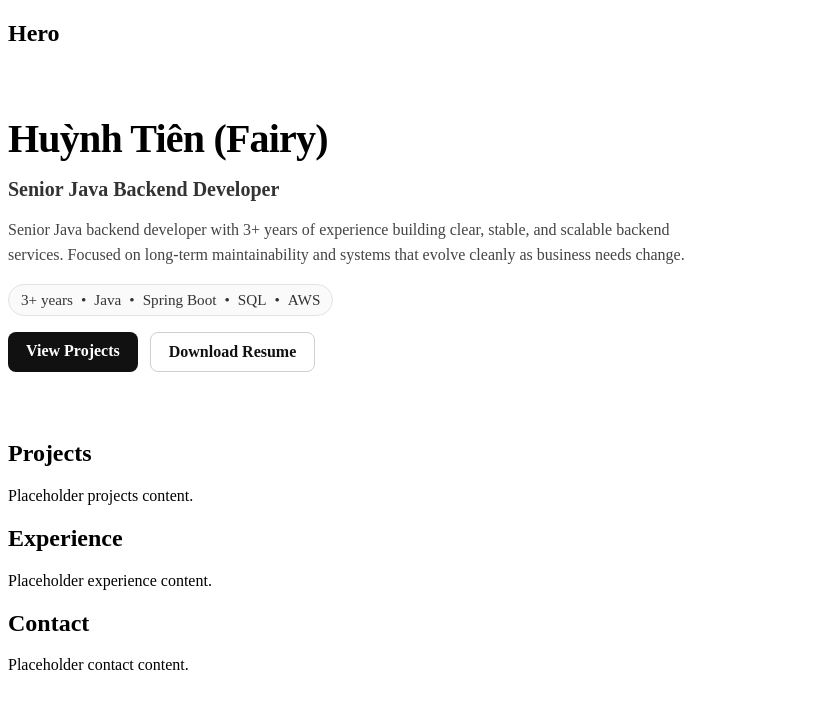
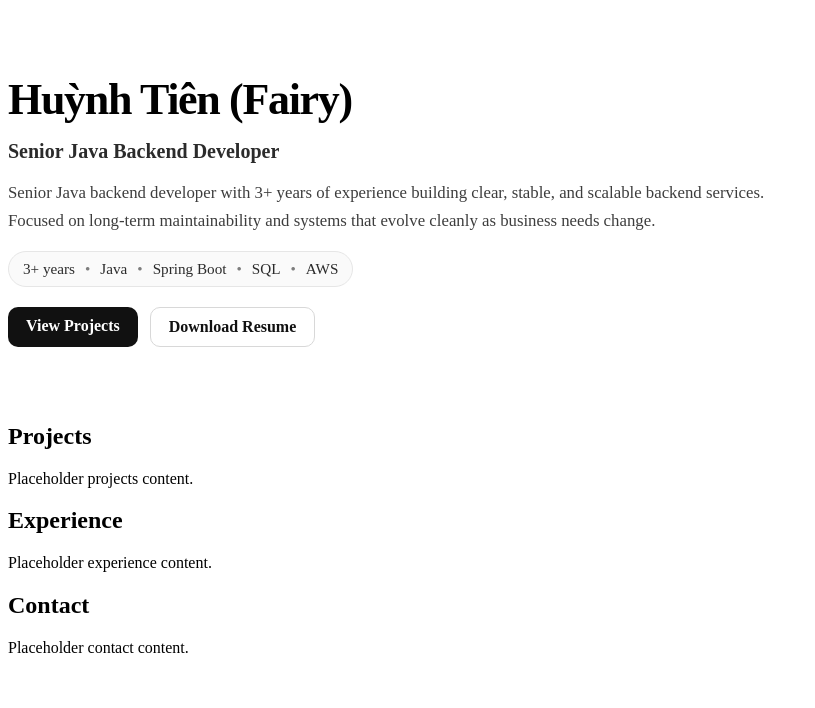
Before and after one commit to tienhuynh-tn/portfolio-tienhuynh-tn, a React (Vite) app: page / in a window 1280 px wide. Shown: the top 708 px of the page, without its empty margins (0-815 px from the left). Built offline with nearby package versions, Linux system fonts and the light colour scheme.

Commit message:
feat: polish hero section content and semantics

```diff
--- a/src/sections/Hero.tsx
+++ b/src/sections/Hero.tsx
@@ -5,95 +5,108 @@ const styles = {
   wrapper: {
     display: 'flex',
     flexDirection: 'column' as const,
-    gap: '16px',
-    padding: '48px 0',
+    gap: 16,
+    padding: '56px 0',
   },
   name: {
-    fontSize: '2.5rem',
-    fontWeight: 700,
-    letterSpacing: '-0.02em',
+    fontSize: '2.75rem',
+    fontWeight: 750,
+    letterSpacing: '-0.03em',
     margin: 0,
+    lineHeight: 1.1,
   },
   title: {
     fontSize: '1.25rem',
-    fontWeight: 600,
-    color: '#333',
+    fontWeight: 650,
+    color: '#2b2b2b',
     margin: 0,
   },
   summary: {
-    fontSize: '1rem',
-    lineHeight: 1.6,
-    color: '#444',
-    maxWidth: '720px',
+    fontSize: '1.05rem',
+    lineHeight: 1.65,
+    color: '#3d3d3d',
+    maxWidth: 760,
     margin: 0,
   },
   badges: {
     display: 'inline-flex',
     alignItems: 'center',
-    gap: '8px',
     flexWrap: 'wrap' as const,
-    padding: '6px 12px',
-    border: '1px solid #e3e3e3',
-    borderRadius: '999px',
+    gap: 10,
+    padding: '8px 14px',
+    border: '1px solid #e6e6e6',
+    borderRadius: 999,
     fontSize: '0.95rem',
-    color: '#333',
+    color: '#2b2b2b',
     backgroundColor: '#fafafa',
     width: 'fit-content',
   },
+  badgeItem: {
+    display: 'inline-flex',
+    alignItems: 'center',
+    gap: 10,
+  },
+  dot: { opacity: 0.6 },
   ctas: {
     display: 'flex',
     flexWrap: 'wrap' as const,
-    gap: '12px',
+    gap: 12,
+    marginTop: 4,
   },
   primaryLink: {
     display: 'inline-block',
     padding: '10px 18px',
-    borderRadius: '8px',
+    borderRadius: 10,
     backgroundColor: '#111',
     color: '#fff',
     textDecoration: 'none',
-    fontWeight: 600,
+    fontWeight: 650,
   },
   secondaryLink: {
     display: 'inline-block',
     padding: '10px 18px',
-    borderRadius: '8px',
-    border: '1px solid #d0d0d0',
+    borderRadius: 10,
+    border: '1px solid #d8d8d8',
     color: '#111',
     textDecoration: 'none',
-    fontWeight: 600,
+    fontWeight: 650,
     backgroundColor: '#fff',
   },
 }
 
+const BADGES = ['3+ years', 'Java', 'Spring Boot', 'SQL', 'AWS']
+
 function Hero() {
   return (
-    <Section id="hero" title="Hero">
+      <Section id="hero" title="">
         <Container>
           <div style={styles.wrapper}>
             <h1 style={styles.name}>Huỳnh Tiên (Fairy)</h1>
-          <p style={styles.title}>Senior Java Backend Developer</p>
+            <h2 style={styles.title}>Senior Java Backend Developer</h2>
+
             <p style={styles.summary}>
               Senior Java backend developer with 3+ years of experience building
-            clear, stable, and scalable backend services. Focused on long-term
-            maintainability and systems that evolve cleanly as business needs
-            change.
+              clear, stable, and scalable backend services.
+              <br />
+              Focused on long-term maintainability and systems that evolve cleanly
+              as business needs change.
             </p>
-          <div style={styles.badges}>
-            <span>3+ years</span>
-            <span>•</span>
-            <span>Java</span>
-            <span>•</span>
-            <span>Spring Boot</span>
-            <span>•</span>
-            <span>SQL</span>
-            <span>•</span>
-            <span>AWS</span>
+
+            <div style={styles.badges} aria-label="Highlights">
+              {BADGES.map((item, idx) => (
+                  <span key={item} style={styles.badgeItem}>
+                <span>{item}</span>
+                    {idx < BADGES.length - 1 ? <span style={styles.dot}>•</span> : null}
+              </span>
+              ))}
             </div>
+
             <div style={styles.ctas}>
               <a href="#projects" style={styles.primaryLink}>
                 View Projects
               </a>
+
+              {/* If resume.pdf doesn't exist yet, consider linking to #contact temporarily */}
               <a href="/resume.pdf" style={styles.secondaryLink}>
                 Download Resume
               </a>
```
Lines whose indentation alone changed are shown as unchanged.
